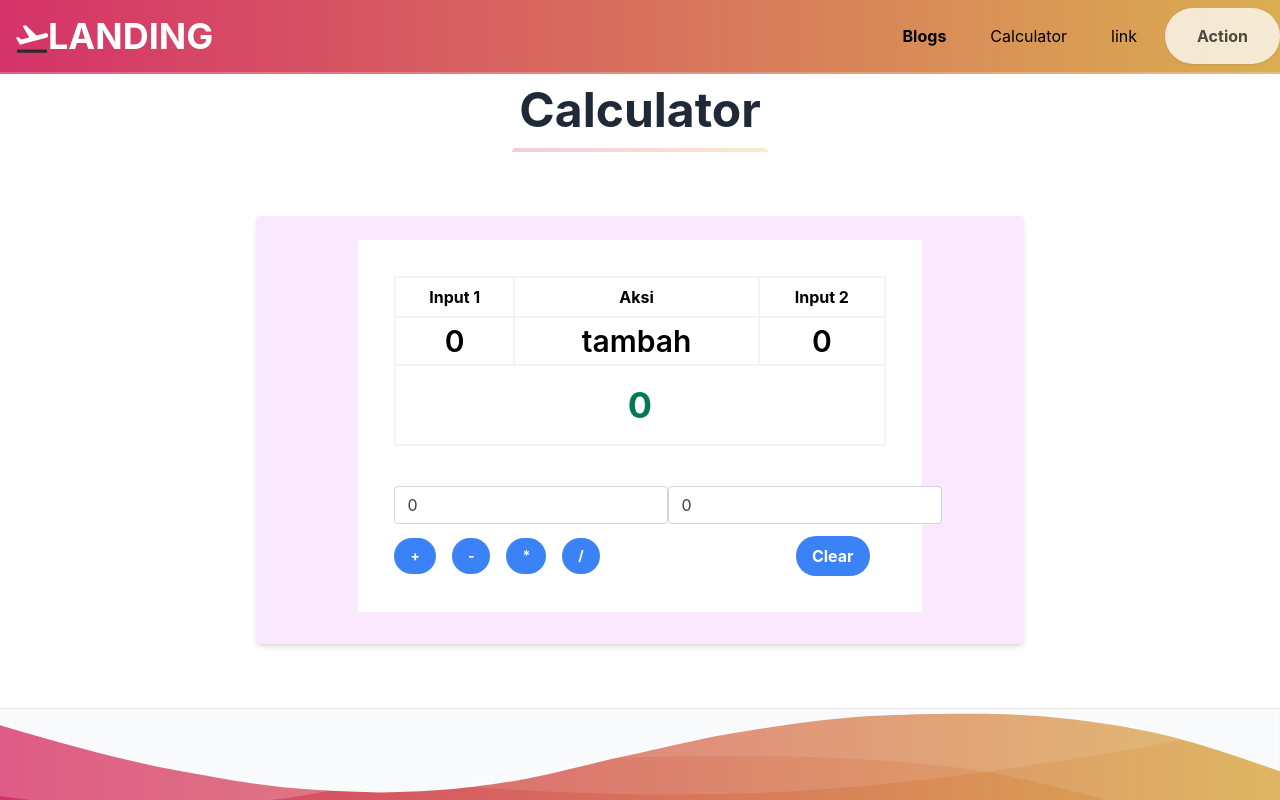
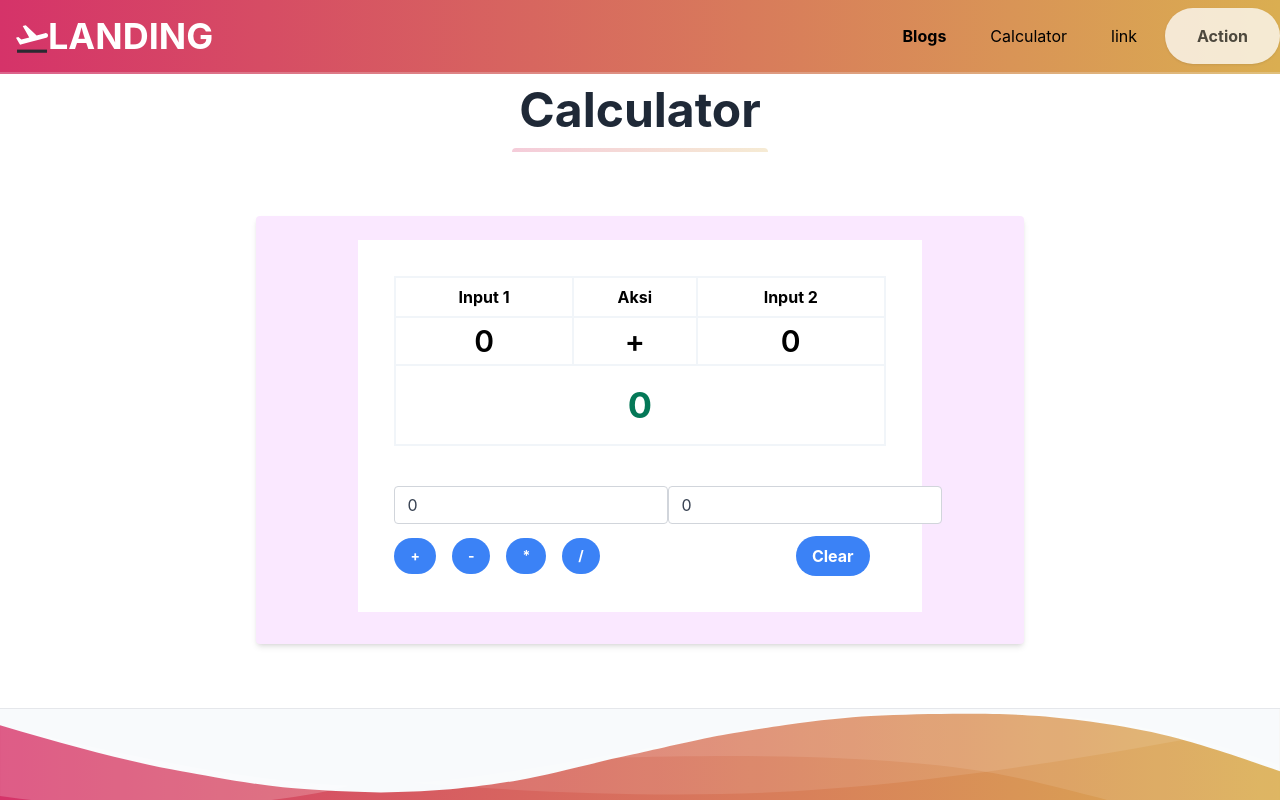
Before and after one commit to IrlanFardinata/mynextjs, a Next.js app: page /calculator in a window 1280 px wide. Shown: the top 800 px of the page. Built offline with nearby package versions, Linux system fonts and the light colour scheme.

Commit message:
perubahan tulisan aksi  menjadi  icon

```diff
--- a/pages/calculator/index.jsx
+++ b/pages/calculator/index.jsx
@@ -12,7 +12,7 @@ const initialValues = {
 
 const Calculator = () =>{
     const [values, setValues] = useState(initialValues);
-    const [opt, setOpt] = useState('tambah');
+    const [opt, setOpt] = useState({aksi :'tambah', icon: '+'});
     const [hasil, setHasil] = useState(0);
 
     const btnHandleAction = (e) =>{
@@ -25,17 +25,17 @@ const Calculator = () =>{
         let hasil = 0
 
         if(opt){
-            if(opt == 'clear'){
+            if(opt.aksi == 'clear'){
                 setValues(initialValues)
-                setOpt('tambah')
+                setOpt({aksi :'tambah', icon: '+'})
 
-            }else if(opt == 'tambah'){
+            }else if(opt.aksi == 'tambah'){
                 hasil = val1 + val2
-            }else if(opt == 'kurang'){
+            }else if(opt.aksi == 'kurang'){
                 hasil = val1 - val2
-            }else if(opt == 'kali'){
+            }else if(opt.aksi == 'kali'){
                 hasil = val1 * val2
-            }else if(opt == 'bagi'){
+            }else if(opt.aksi == 'bagi'){
                 hasil = val1 / val2
             }
         }else{
--- a/src/layouts/part/Calculator/CalBtn.jsx
+++ b/src/layouts/part/Calculator/CalBtn.jsx
@@ -8,28 +8,28 @@ const CalBtn = (props) =>{
                 <div className="w-full block flex-grow lg:flex lg:items-center lg:w-auto">
                     <div className="text-sm lg:flex-grow">
                         <button className="bg-blue-500 hover:bg-blue-700 text-white font-bold py-2 px-4 rounded-full  mr-4"
-                         onClick={()=>btnHandleAction('tambah')} >
+                         onClick={()=>btnHandleAction({aksi :'tambah', icon: '+'})} >
                             +
                         </button>
                         <button className="bg-blue-500 hover:bg-blue-700 text-white font-bold py-2 px-4 rounded-full  mr-4"
-                         onClick={()=>btnHandleAction('kurang')} >
+                         onClick={()=>btnHandleAction({aksi:'kurang', icon: '-'})} >
                             -
                         </button>
 
                         <button className="bg-blue-500 hover:bg-blue-700 text-white font-bold py-2 px-4 rounded-full  mr-4"
-                            onClick={()=>btnHandleAction('kali')} >
+                            onClick={()=>btnHandleAction({aksi:'kali', icon:'x'})} >
                             *
                         </button>
 
                         <button className="bg-blue-500 hover:bg-blue-700 text-white font-bold py-2 px-4 rounded-full  mr-4"
-                            onClick={()=>btnHandleAction('bagi')} >
+                            onClick={()=>btnHandleAction({aksi:'bagi', icon:'/'})} >
                             /
                         </button>
 
                     </div>
                     <div>
                         <button className="bg-blue-500 hover:bg-blue-700 text-white font-bold py-2 px-4 rounded-full  mr-4"
-                            onClick={()=>btnHandleAction('clear')} >
+                            onClick={()=>btnHandleAction({aksi:'clear'})} >
                             Clear
                         </button>
                     </div>
--- a/src/layouts/part/Calculator/CalInfo.jsx
+++ b/src/layouts/part/Calculator/CalInfo.jsx
@@ -13,7 +13,7 @@ const CalInfo = ({ values, opt, hasil}) => {
                     <tbody>
                         <tr>
                             <td className="border-solid border-2 border-slate-100 h-12 font-semibold text-3xl">{values.input1}</td>
-                            <td className="border-solid border-2 border-slate-100 h-12 font-semibold text-3xl">{opt}</td>
+                            <td className="border-solid border-2 border-slate-100 h-12 font-semibold text-3xl">{opt.icon}</td>
                             <td className="border-solid border-2 border-slate-100 h-12 font-semibold text-3xl">{values.input2}</td>
 
                         </tr>
```
